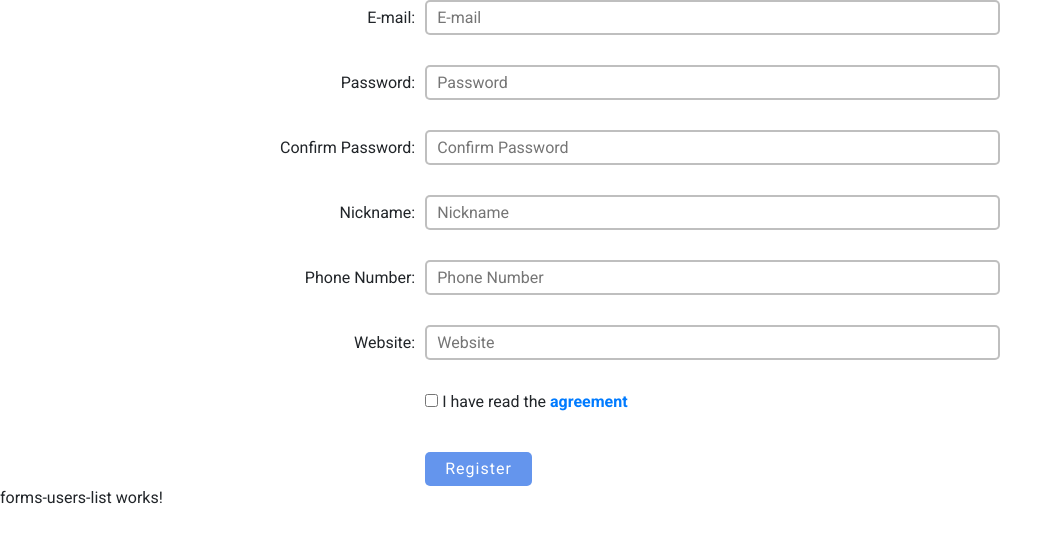
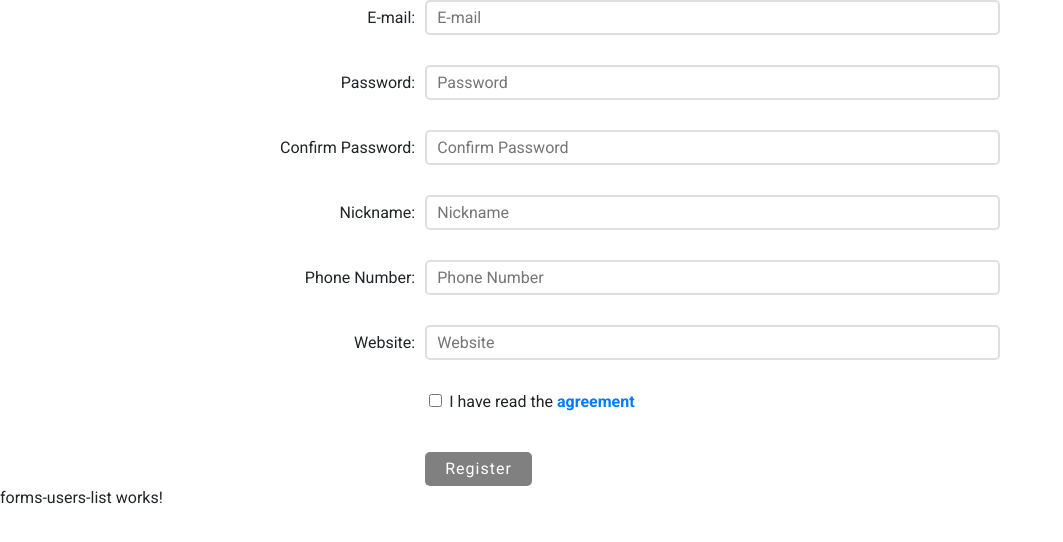
Before and after one commit to LukeSamkharadze/practice-angular, an Angular app: page / in a window 1280 px wide. Shown: the top 542 px of the page, without its empty margins (0-1063 px from the left). Built offline with nearby package versions, Linux system fonts and the light colour scheme.

Commit message:
feat(forms): add register validations

```diff
--- a/src/app/forms/forms-register/forms-register.component.html
+++ b/src/app/forms/forms-register/forms-register.component.html
@@ -1,34 +1,55 @@
-<form [formGroup]="formGroup">
+<form [formGroup]="formGroup" (submit)="onSubmit()">
   <div class="center">
     <div class="container">
+
       <label for="email">E-mail:</label>
+      <div>
         <input formControlName="email" id="email" type="email" placeholder="E-mail">
+        <div [style.opacity]="getAlertOpacity('email')" class="invalid-alert">Email is not valid</div>
+      </div>
 
       <ng-container formGroupName="passwordGroup">
         <label for="password">Password:</label>
+        <div>
           <input formControlName="password" id="password" type="password" placeholder="Password">
+          <div [style.opacity]="getAlertOpacity('password', ['passwordGroup'])" class="invalid-alert">Password is not valid</div>
+        </div>
 
         <label for="confirm-password">Confirm Password:</label>
+        <div>
           <input formControlName="confirmPassword" id="confirm-password" type="password" placeholder="Confirm Password">
+          <div [style.opacity]="getAlertOpacity('passwordGroup')" class="invalid-alert">Password did not match</div>
+        </div>
       </ng-container>
 
       <label for="nickname">Nickname:</label>
+      <div>
         <input formControlName="nickname" id="nickname" type="text" placeholder="Nickname">
+        <div [style.opacity]="getAlertOpacity('nickname')" class="invalid-alert">Nickname is not valid</div>
+      </div>
 
       <label for="phone-number">Phone Number:</label>
+      <div>
         <input formControlName="phoneNumber" id="phone-number" type="tel" placeholder="Phone Number">
+        <div [style.opacity]="getAlertOpacity('phoneNumber')" class="invalid-alert">Phone number is not valid</div>
+      </div>
 
       <label for="website">Website:</label>
+      <div>
         <input formControlName="website" id="website" type="url" placeholder="Website">
+        <div [style.opacity]="getAlertOpacity('website')" class="invalid-alert">Website is not valid</div>
+      </div>
 
       <div></div>
       <div class="agreement">
         <input formControlName="agreement" id="agreement" type="checkbox">
         <label for="agreement">&nbsp;I have read the <a href="">agreement</a></label>
+        <div [style.opacity]="getAlertOpacity('agreement')" class="invalid-alert">You must agree to the agreement</div>
       </div>
 
       <div></div>
-      <button type="submit">Register</button>
+      <button [disabled]="!formGroup.valid" type="submit">Register</button>
+      <!-- <button type="submit">Register</button> -->
     </div>
   </div>
 </form>
--- a/src/app/forms/forms-register/forms-register.component.scss
+++ b/src/app/forms/forms-register/forms-register.component.scss
@@ -1,3 +1,8 @@
+$input-height: 35px;
+$agreement-height: 25px;
+
+$alert-background-color: wheat;
+
 .center {
   display: flex;
   justify-content: center;
@@ -7,30 +12,72 @@
     grid-template-columns: auto 1fr;
     row-gap: 30px;
     column-gap: 10px;
-    justify-items: end;
     align-items: center;
     text-align: end;
     max-width: 750px;
 
     > label {
       margin: 0;
+      justify-self: end;
     }
 
-    > input {
-      width: 100%;
-      height: 35px;
-      border: 2px solid hsla(0, 0%, 50%, 0.5);
-      border-radius: 5px;
-      padding: 0 10px;
+    > div {
+      position: relative;
+
+      > input {
+        width: 100%;
+        height: 35px;
+        border: 2px solid hsla(0, 0%, 50%, 0.25);
+        border-radius: 5px;
+        padding: 0 10px;
+      }
+
+      > .invalid-alert {
+        transition: all 0.5s;
+        position: absolute;
+        display: flex;
+        justify-content: center;
+        align-items: center;
+        z-index: 2;
+        padding: 10px;
+        top: $input-height;
+        height: 35px;
+        background-color: white;
+        box-shadow: 0 0 5px 0.5px hsla(0, 0%, 0%, 0.5);
+        border-radius: 5px;
+        white-space: nowrap;
+        background-color: $alert-background-color;
+        color: firebrick;
+
+        &:before {
+          position: absolute;
+          content: "";
+          left: 5px;
+          top: -12px;
+          border: 6px solid transparent;
+          border-color: transparent transparent $alert-background-color transparent;
+        }
+      }
     }
 
     > .agreement {
       justify-self: start;
+
+      > input {
+        all: revert;
+      }
+
       > label {
         > a {
           font-weight: 700;
         }
       }
+
+      >.invalid-alert
+      {
+        top: $agreement-height;
+      }
+
     }
 
     > button {
@@ -42,5 +89,11 @@
       border-radius: 5px;
       letter-spacing: 1px;
     }
+
+    >button:disabled,
+    >button[disabled]
+    {
+      background-color: gray;
+    }
   }
 }
--- a/src/app/forms/forms-register/forms-register.component.ts
+++ b/src/app/forms/forms-register/forms-register.component.ts
@@ -1,5 +1,6 @@
 import { Component } from '@angular/core';
-import { FormControl, FormGroup } from '@angular/forms';
+import { AbstractControl, FormControl, FormGroup, Validators } from '@angular/forms';
+import { ValidatorService } from '../validator.service';
 
 @Component({
   selector: 'app-forms-register',
@@ -8,16 +9,32 @@ import { FormControl, FormGroup } from '@angular/forms';
 })
 export class FormsRegisterComponent {
   formGroup = new FormGroup({
-    email: new FormControl(""),
+    email: new FormControl("", [Validators.required, this.validatorService.email]),
     passwordGroup: new FormGroup({
-      password: new FormControl(""),
-      confirmPassword: new FormControl("")
-    }),
-    nickname: new FormControl(""),
-    phoneNumber: new FormControl(""),
-    website: new FormControl(""),
-    agreement: new FormControl(""),
+      password: new FormControl("", [Validators.required, this.validatorService.password]),
+      confirmPassword: new FormControl("", [Validators.required])
+    }, [this.validatorService.confirmedPassword]),
+    nickname: new FormControl("", [Validators.required, this.validatorService.nickname]),
+    phoneNumber: new FormControl("", [Validators.required, this.validatorService.phoneNumber]),
+    website: new FormControl("", [Validators.required, this.validatorService.website]),
+    agreement: new FormControl("", [Validators.required]),
   });
 
-  constructor() { }
+  onSubmit() {
+    console.log(this.formGroup);
+  }
+
+  private isAlertPermissible(formControlName: string, groupPath?: string[]): boolean {
+    let group: AbstractControl | null | undefined = this.formGroup;
+    groupPath?.forEach(o => group = group?.get(o));
+
+    return Boolean(group?.get(formControlName)?.invalid &&
+      (group?.get(formControlName)?.touched ||
+        !group?.get(formControlName)?.pristine));
+  }
+  getAlertOpacity(formControlName: string, groupPath?: string[]): number {
+    return Number(this.isAlertPermissible(formControlName, groupPath)) * 100;
+  }
+
+  constructor(private validatorService: ValidatorService) { }
 }
--- /dev/null
+++ b/src/app/forms/validator.service.ts
@@ -0,0 +1,35 @@
+import { Injectable } from '@angular/core';
+import { AbstractControl, FormControl, FormGroup, ValidationErrors, Validators } from '@angular/forms';
+
+@Injectable({
+  providedIn: 'root'
+})
+export class ValidatorService {
+  email(fromControl: FormControl): ValidationErrors | null {
+    return Validators.pattern("^\\w+([-+.']\\w+)*@\\w+([-.]\\w+)*\\.\\w+([-.]\\w+)*$")(fromControl);
+  }
+
+  password(formControl: FormControl): ValidationErrors | null {
+    return Validators.pattern("[a-zA-Z0-9]{8,}")(formControl);
+  }
+
+  confirmedPassword(abstractControl: AbstractControl): ValidationErrors | null {
+    if (abstractControl.get("password")?.value === abstractControl.get("confirmPassword")?.value)
+      return null;
+    return { confirmPassword: true }
+  }
+
+  nickname(formControl: FormControl): ValidationErrors | null {
+    return Validators.pattern("[a-zA-Z0-9-]+")(formControl);
+  }
+
+  phoneNumber(formControl: FormControl): ValidationErrors | null {
+    return Validators.pattern("\\+380[0-9]{9}")(formControl)
+  }
+
+  website(formControl: FormControl): ValidationErrors | null {
+    return Validators.pattern("(https?:\\/\\/(?:www\\.|(?!www))[a-zA-Z0-9][a-zA-Z0-9-]+[a-zA-Z0-9]\\.[^\\s]{2,}|www\\.[a-zA-Z0-9][a-zA-Z0-9-]+[a-zA-Z0-9]\\.[^\\s]{2,}|https?:\\/\\/(?:www\\.|(?!www))[a-zA-Z0-9]+\\.[^\\s]{2,}|www\\.[a-zA-Z0-9]+\\.[^\\s]{2,})")(formControl);
+  }
+
+  constructor() { }
+}
```
Lines whose indentation alone changed are shown as unchanged.
